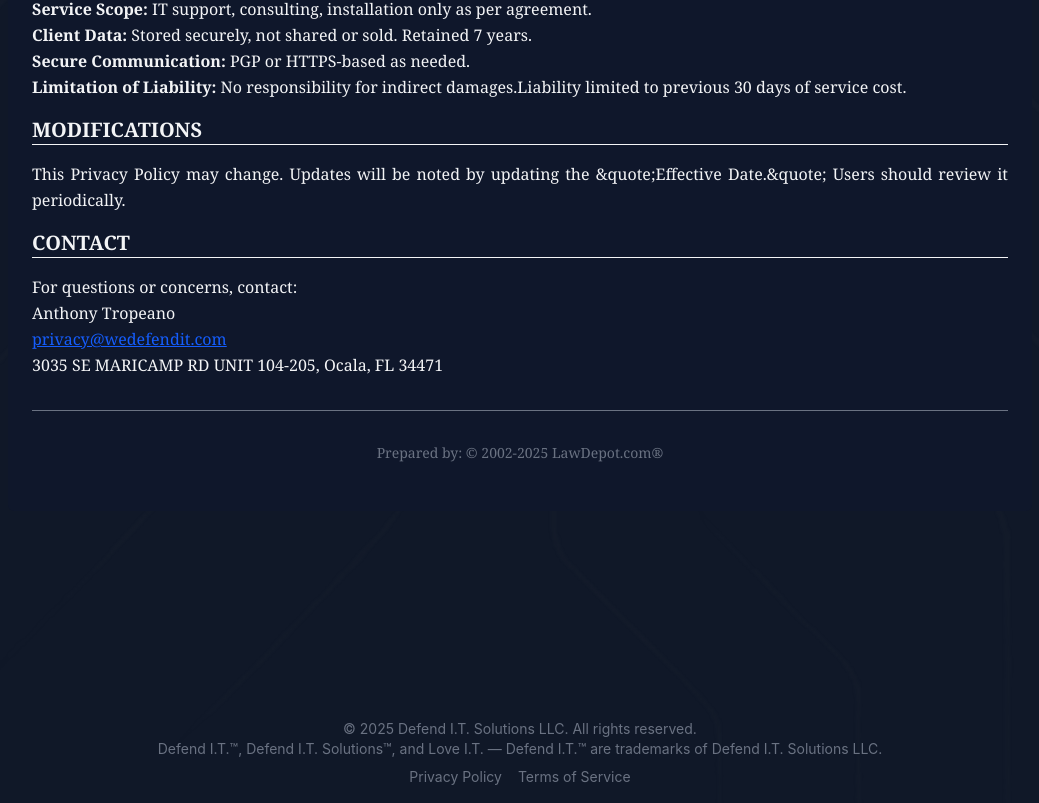
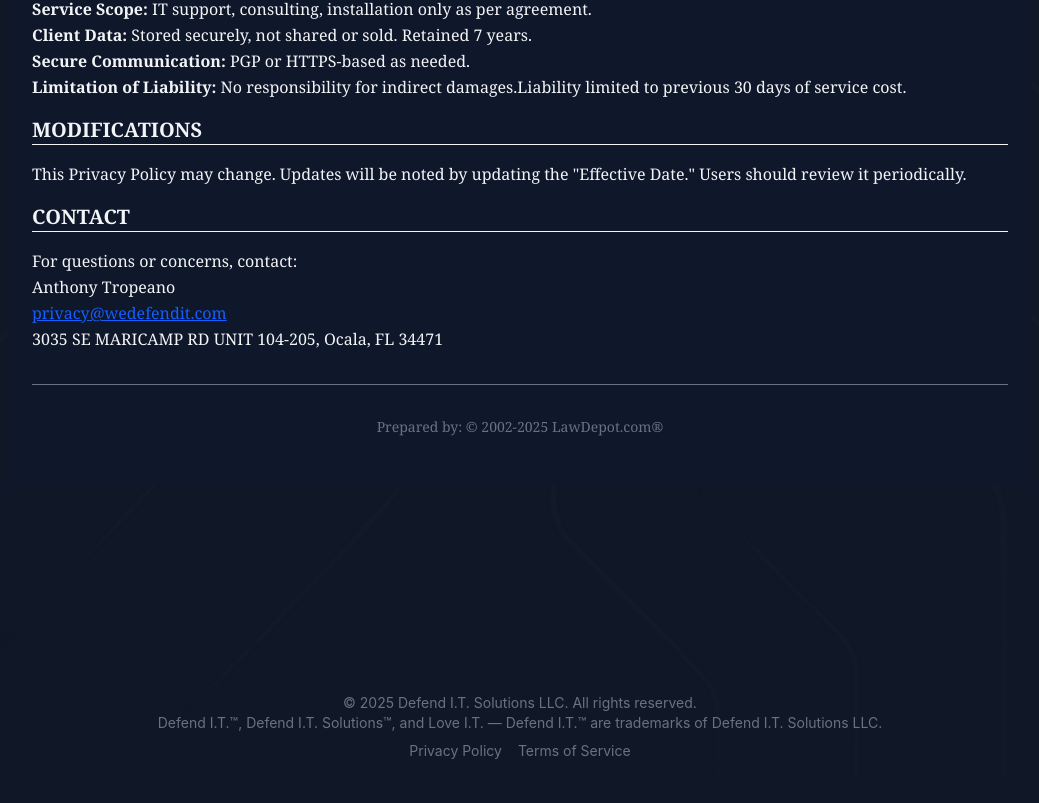
Before and after one commit to defendit/defendit, a Next.js app: page /privacy in a window 1280 px wide. Shown: the part 2945-3748 px from the top of the page, without its empty margins (120-1159 px from the left). After the commit the page ends 3722 px from the top, so only its background shows below. Built offline with nearby package versions, Linux system fonts and the light colour scheme.

Commit message:
Typo with escaping quotes

```diff
--- a/src/pages/privacy/index.tsx
+++ b/src/pages/privacy/index.tsx
@@ -187,7 +187,7 @@ export default function Privacy() {
         </h2>
         <p>
           This Privacy Policy may change. Updates will be noted by updating the
-          &quote;Effective Date.&quote; Users should review it periodically.
+          &quot;Effective Date.&quot; Users should review it periodically.
         </p>
 
         <h2 className="text-xl font-bold uppercase border-b my-4">Contact</h2>
```
